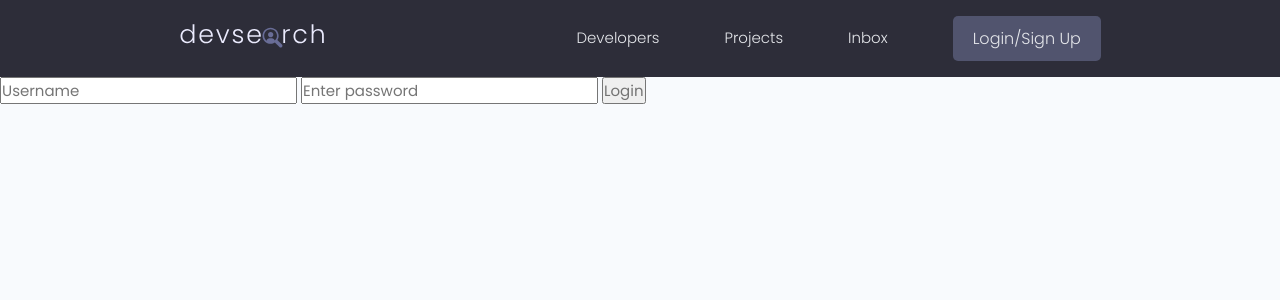
After one commit to arhojati/devsearch, a Django app: page /login/ in a window 1280 px wide. The commit adds this page. Shown: the top 300 px of the page. Run offline with Django 4.2, Linux system fonts and the light colour scheme.

Commit message:
Section 7 - 18

```diff
--- a/projects/views.py
+++ b/projects/views.py
@@ -1,4 +1,5 @@
 from django.shortcuts import render, redirect
+from django.contrib.auth.decorators import login_required
 from .models import Project
 from .forms import ProjectForm
 
@@ -12,6 +13,7 @@ def project(request, pk):
     context = {"project": project_obj}
     return render(request, 'projects/single-project.html', context)
 
+@login_required(login_url='login')
 def create_project(request):
     form = ProjectForm
 
@@ -24,6 +26,7 @@ def create_project(request):
     context = {'form': form}
     return render(request, 'projects/project_form.html', context)
 
+@login_required(login_url='login')
 def update_project(request, pk):
     project = Project.objects.get(id=pk)
     form = ProjectForm(instance=project)
@@ -37,6 +40,7 @@ def update_project(request, pk):
     context = {'form': form}
     return render(request, 'projects/project_form.html', context)
 
+@login_required(login_url='login')
 def delete_project(request, pk):
     project = Project.objects.get(id=pk)
     context = {'object': project}
--- a/templates/main.html
+++ b/templates/main.html
@@ -28,6 +28,14 @@
     <title>DevSearch - Connect with Developers!</title>
   </head>
   <body>
-    {% include 'navbar.html' %} {% block content %} {% endblock content %}
+    {% include 'navbar.html' %} {% if messages %}
+    <ul class="messages">
+      {% for message in messages %}
+      <li {% if message.tags %} class="{{ message.tags }}" {% endif %}>
+        {{ message }}
+      </li>
+      {% endfor %}
+    </ul>
+    {% endif %} {% block content %} {% endblock content %}
   </body>
 </html>
--- a/templates/navbar.html
+++ b/templates/navbar.html
@@ -15,8 +15,13 @@
           <li class="header__menuItem"><a href="{% url 'profiles' %}">Developers</a></li>
           <li class="header__menuItem"><a href="{% url 'projects' %}">Projects</a></li>
           <li class="header__menuItem"><a href="">Inbox</a></li>
+
+          {% if request.user.is_authenticated %}
           <li class="header__menuItem"><a href="{% url 'create-project' %}">Add Project</a></li>
-          <li class="header__menuItem"><a href="" class="btn btn--sub">Login/Sign Up</a></li>
+          <li class="header__menuItem"><a href="{% url 'logout' %}" class="btn btn--sub">Logout</a></li>
+          {% else %}
+          <li class="header__menuItem"><a href="{% url 'login' %}" class="btn btn--sub">Login/Sign Up</a></li>
+          {% endif %}
         </ul>
       </nav>
     </div>
--- /dev/null
+++ b/users/templates/users/login_register.html
@@ -0,0 +1,8 @@
+{% extends 'main.html' %} {% block content %}
+<form action="{% url 'login' %}" method="POST">
+{% csrf_token %}
+<input type="text" name="username" placeholder="Username" />
+<input type="password" name="password" placeholder="Enter password" />
+<input type="submit" value="Login" />
+</form>
+{% endblock content %}
--- a/users/urls.py
+++ b/users/urls.py
@@ -2,6 +2,8 @@ from django.urls import path
 from . import views
 
 urlpatterns = [
+    path('login/', views.login_user, name='login'),
+    path('logout/', views.logout_user, name='logout'),
     path('', views.profiles, name='profiles'),
     path('profile/<str:pk>/', views.user_profile, name='user-profile')
 ]
--- a/users/views.py
+++ b/users/views.py
@@ -1,18 +1,54 @@
-from django.shortcuts import render
+from django.shortcuts import render, redirect
+from django.contrib.auth import login, authenticate, logout
+from django.contrib import messages
+from django.contrib.auth.models import User
 from .models import Profile
 
+
 # Create your views here.
+def login_user(request):
+    if request.user.is_authenticated:
+        return redirect("profiles")
+    if request.method == "POST":
+        username = request.POST["username"]
+        password = request.POST["password"]
+
+        try:
+            user = User.objects.get(username=username)
+        except:
+            messages.error(request, "Username does not exist")
+
+        user = authenticate(request, username=username, password=password)
+
+        if user is not None:
+            login(request, user)
+            return redirect("profiles")
+        else:
+            messages.error(request, "Username or Password is incorrect")
+
+    return render(request, "users/login_register.html")
+
+
+def logout_user(request):
+    logout(request)
+    messages.error(request, "User logged out")
+    return redirect("login")
+
+
 def profiles(requests):
     profiles = Profile.objects.all()
-    context = {'profiles': profiles}
-    return render(requests, 'users/profiles.html', context)
+    context = {"profiles": profiles}
+    return render(requests, "users/profiles.html", context)
+
 
 def user_profile(requests, pk):
     profile = Profile.objects.get(id=pk)
     top_skills = profile.skill_set.exclude(description__exact="")
     other_skills = profile.skill_set.filter(description="")
 
-    context = {'profile':  profile,
-               'top_skills': top_skills,
-               'other_skills': other_skills}
-    return render(requests, 'users/user-profile.html', context)
+    context = {
+        "profile": profile,
+        "top_skills": top_skills,
+        "other_skills": other_skills,
+    }
+    return render(requests, "users/user-profile.html", context)
```
Also changed, not shown: db.sqlite3.
